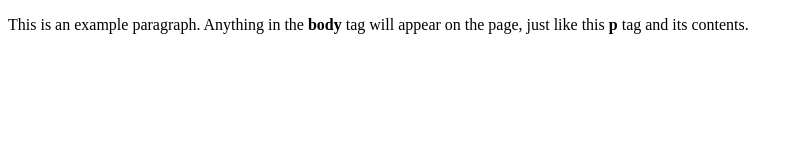
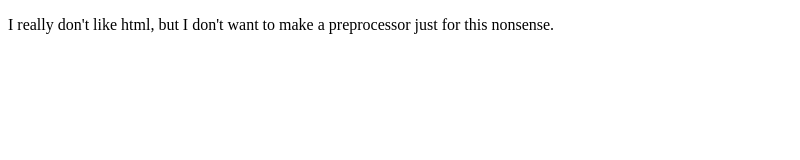
Before and after one commit to luis-reyes-a/starradian.github.io, a plain HTML site: page index.html in a window 1280 px wide. Shown: the whole page, without its empty margins (0-800 px from the left). Drawn offline with Linux system fonts and the light colour scheme.

Commit message:
First commit!

```diff
--- a/index.html
+++ b/index.html
@@ -1,9 +1,9 @@
 <!doctype html>
 <html>
   <head>
-    <title>This is the title of the webpage!</title>
+    <title>This is my webpage!</title>
   </head>
   <body>
-    <p>This is an example paragraph. Anything in the <strong>body</strong> tag will appear on the page, just like this <strong>p</strong> tag and its contents.</p>
+    <p>I really don't like html, but I don't want to make a preprocessor just for this nonsense.</p>
   </body>
 </html>
```
